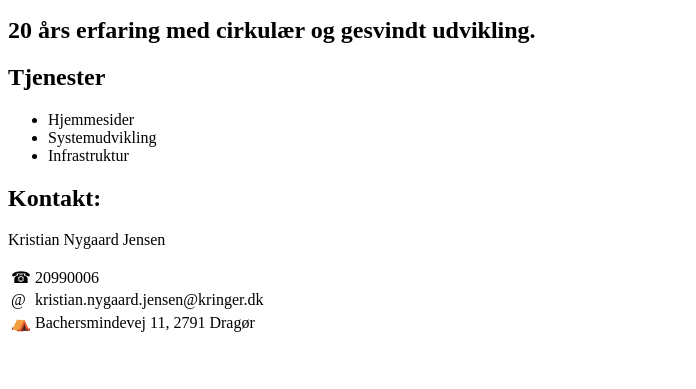
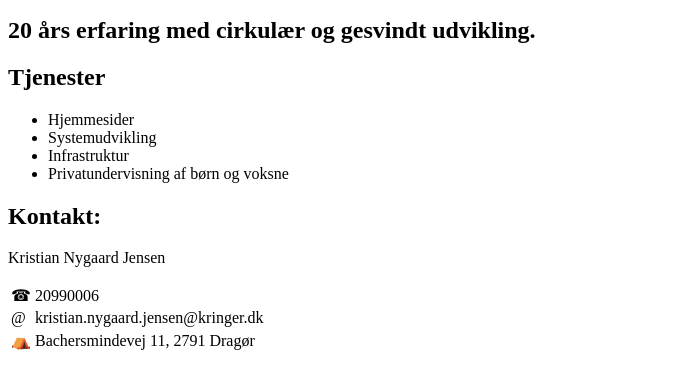
Before and after one commit to freeduck/kringer, a plain HTML site: page index.html in a window 1280 px wide. Shown: the part 101-490 px from the top of the page, without its empty margins (0-696 px from the left). Drawn offline with Linux system fonts and the light colour scheme.

Commit message:
Foretrækker et mere intimt forhold til de studerende
End det som kan opnås i et klasselokale

```diff
--- a/index.html
+++ b/index.html
@@ -17,6 +17,7 @@
             <li>Hjemmesider</li>
             <li>Systemudvikling</li>
             <li>Infrastruktur</li>
+            <li>Privatundervisning af børn og voksne</li>
         </ul>
         <h2>Kontakt:</h2>
         <p>Kristian Nygaard Jensen</p>
```
